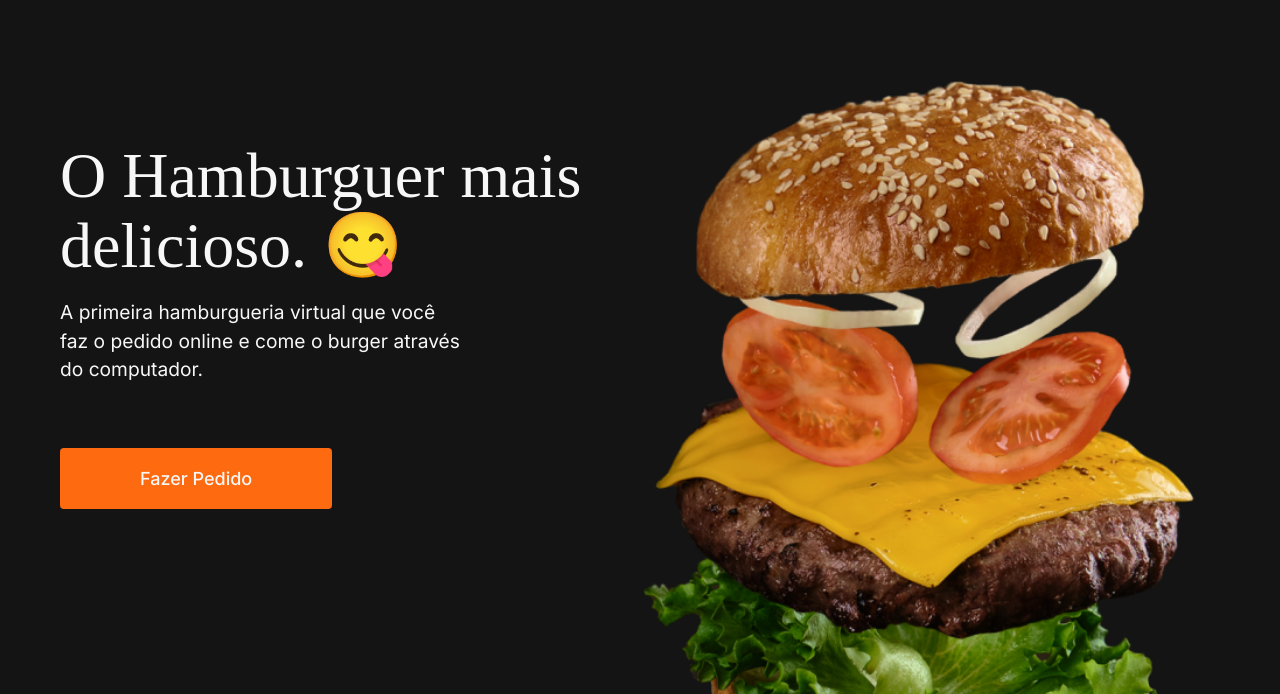
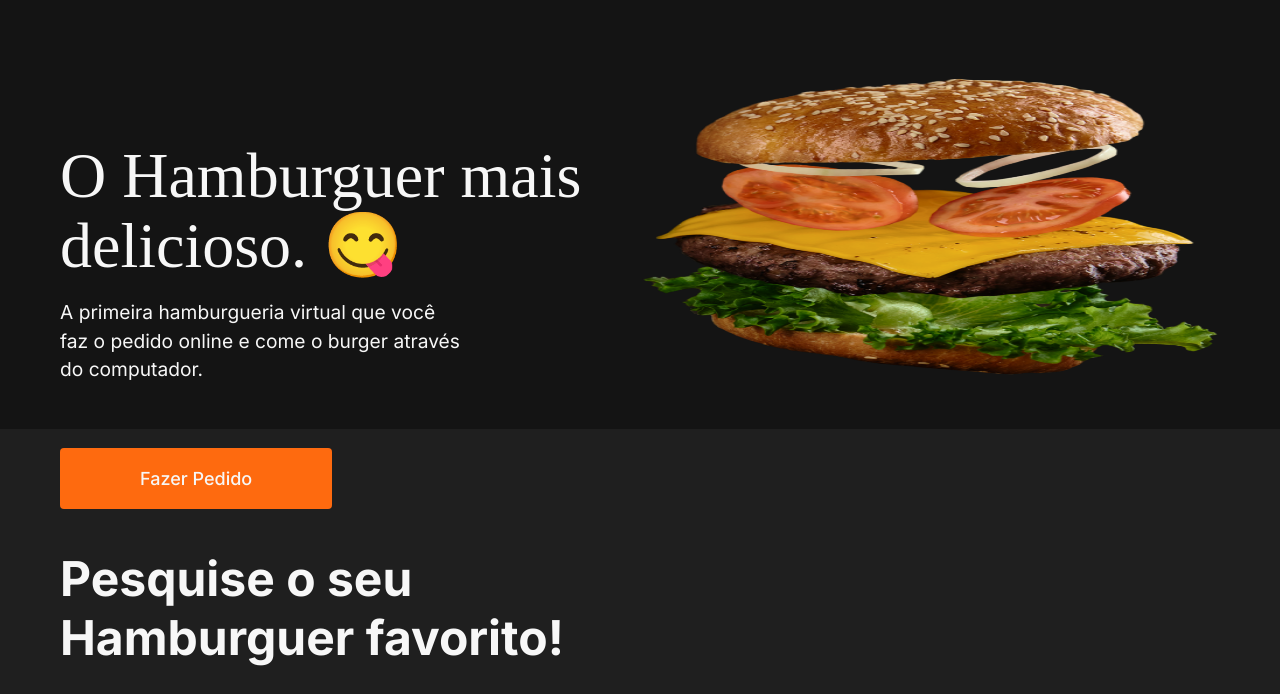
Before and after one commit to devgustavotinti/b7burguer, a plain HTML site: page index.html in a window 1280 px wide. Shown: the part 86-780 px from the top of the page. Drawn offline with Linux system fonts and the light colour scheme; a web font is replaced by a local one.

Commit message:
correction img hero

```diff
--- a/assets/css/main.css
+++ b/assets/css/main.css
@@ -22,6 +22,10 @@
     line-height: 1.5;
     margin-bottom: 64px;
   }
+}
+
+.imgHero {
+  max-height: 300px;
 }
 
 @media (max-width: 1120px) {
```
